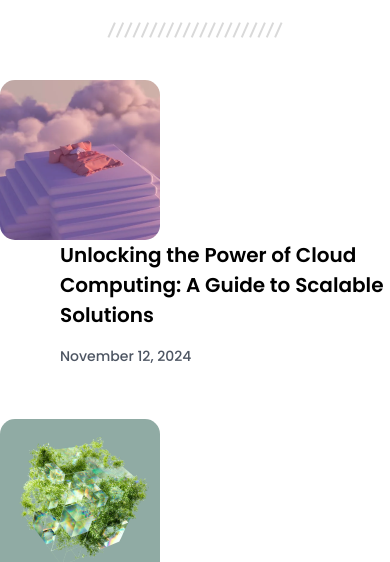
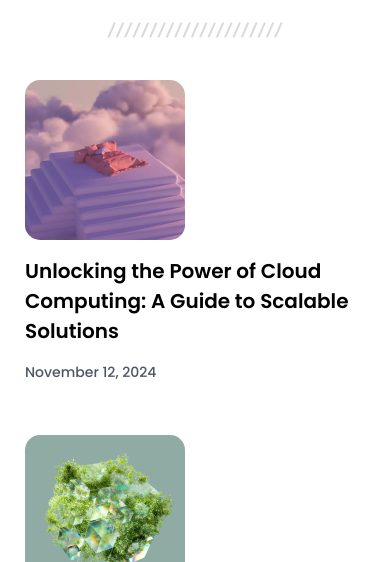
Before and after one commit to mightydna/SimpleArticleListing, a plain HTML site: page index.html in a window 390 px wide. Shown: the part 282-844 px from the top of the page. Drawn offline with Linux system fonts and the light colour scheme.

Commit message:
Added Media Queries for Responsive Design

```diff
--- a/resources/styles/main.css
+++ b/resources/styles/main.css
@@ -78,10 +78,23 @@ article {
     margin: 0px 0px 0px 60px;
 }
 /* Media Queries */
-@media (max-width: 430px) {
+@media (max-width: 1024px) {
+    h1 {
+        padding: 0px 25px 0px 25px;
+    }
+}
+@media (max-width: 736px) {
     article {
         flex-direction: column;
         align-items: flex-start;
+        margin-left: 25px;
+        margin-right: 25px;
+    }
+    .art_headline {
+        margin: 16px 0px 16px 0px;
+    }
+    .art_date {
+        margin: 16px 0px 0px 0px;
     }
     #width_container {
         width: auto;
```
